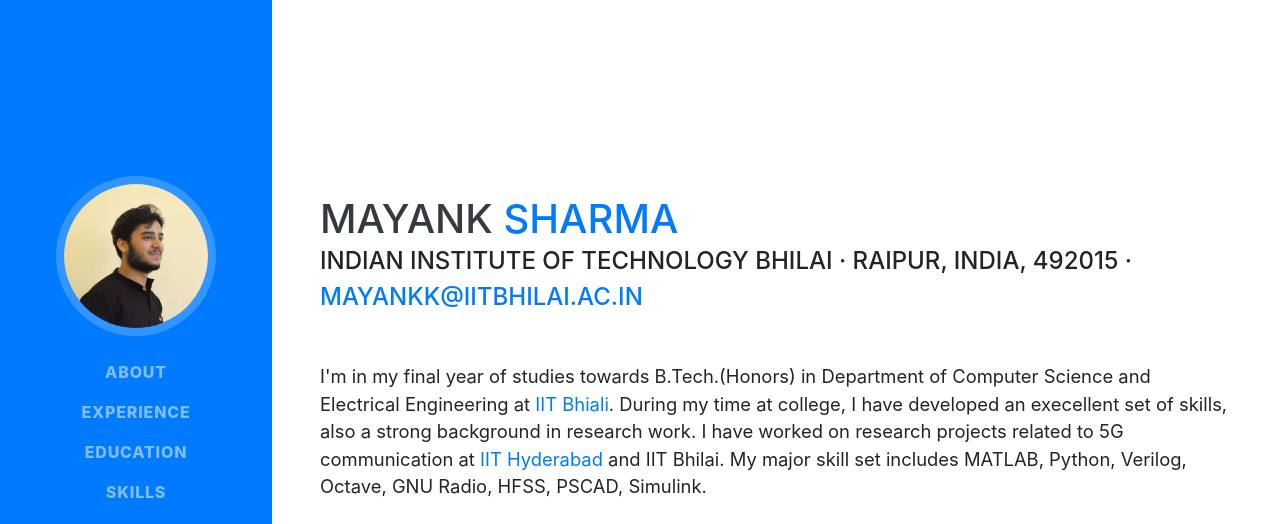
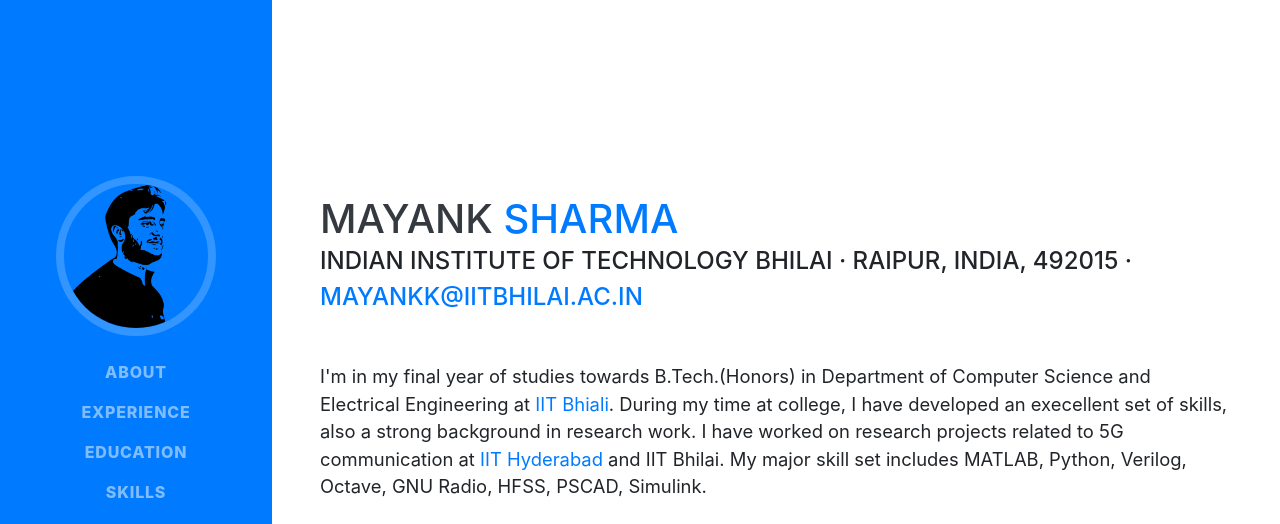
Before and after one commit to MayankSharma7/MayankSharma7.github.io, a website with bundled scripts: page index.html in a window 1280 px wide. Shown: the top 524 px of the page. Built offline with nearby package versions, Linux system fonts and the light colour scheme; a web font is replaced by a local one.

Commit message:
Update index.html

```diff
--- a/index.html
+++ b/index.html
@@ -40,7 +40,7 @@
     <a class="navbar-brand js-scroll-trigger" href="#page-top">
       <span class="d-block d-lg-none">Mayank Sharma</span>
       <span class="d-none d-lg-block">
-        <img class="img-fluid img-profile rounded-circle mx-auto mb-2" src="img/profile.jpg" alt="Mayank">
+        <img class="img-fluid img-profile rounded-circle mx-auto mb-2" src="img/profile.png" alt="Mayank">
       </span>
     </a>
     <button class="navbar-toggler" type="button" data-toggle="collapse" data-target="#navbarSupportedContent" aria-controls="navbarSupportedContent" aria-expanded="false" aria-label="Toggle navigation">
```
